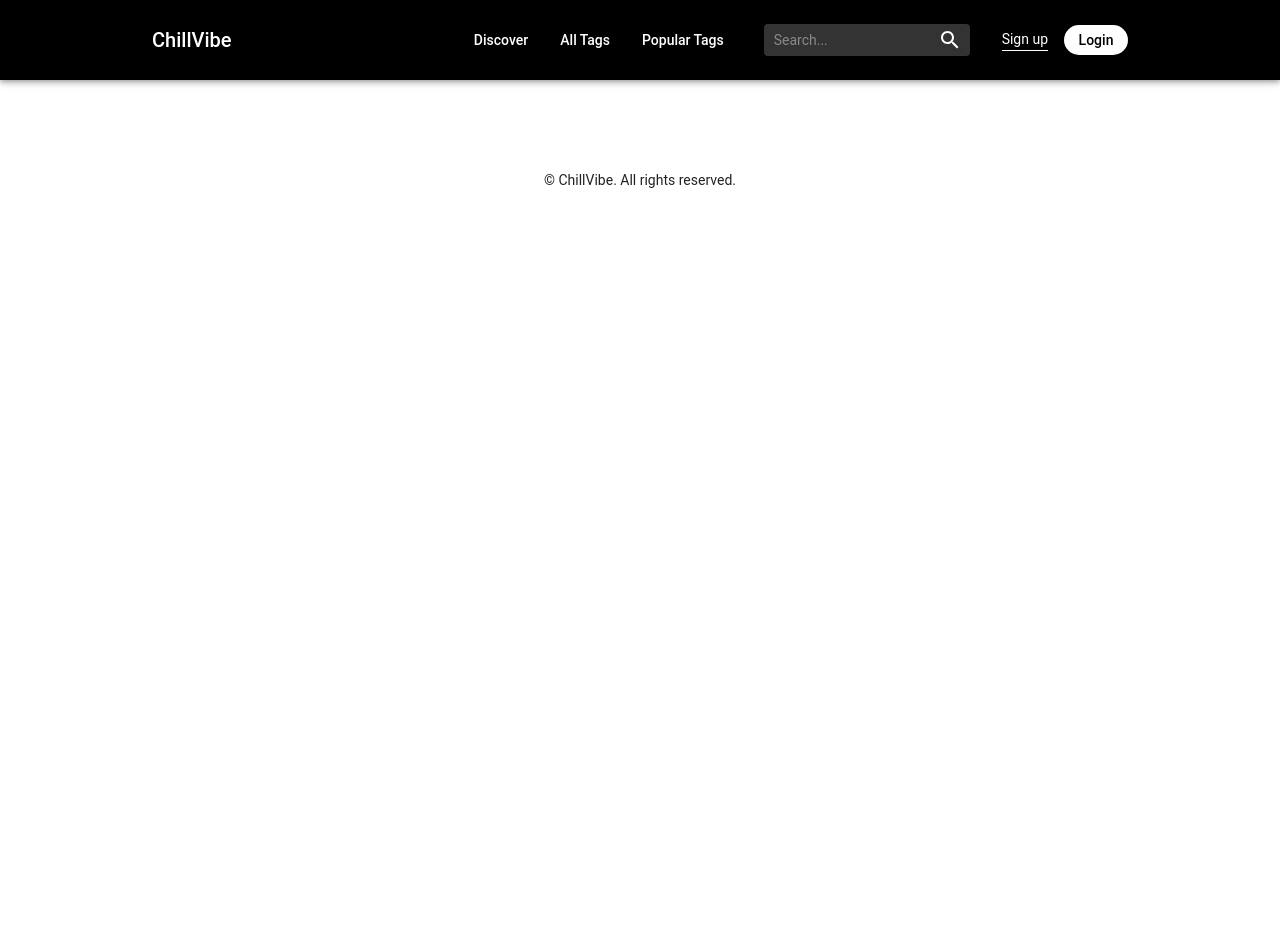
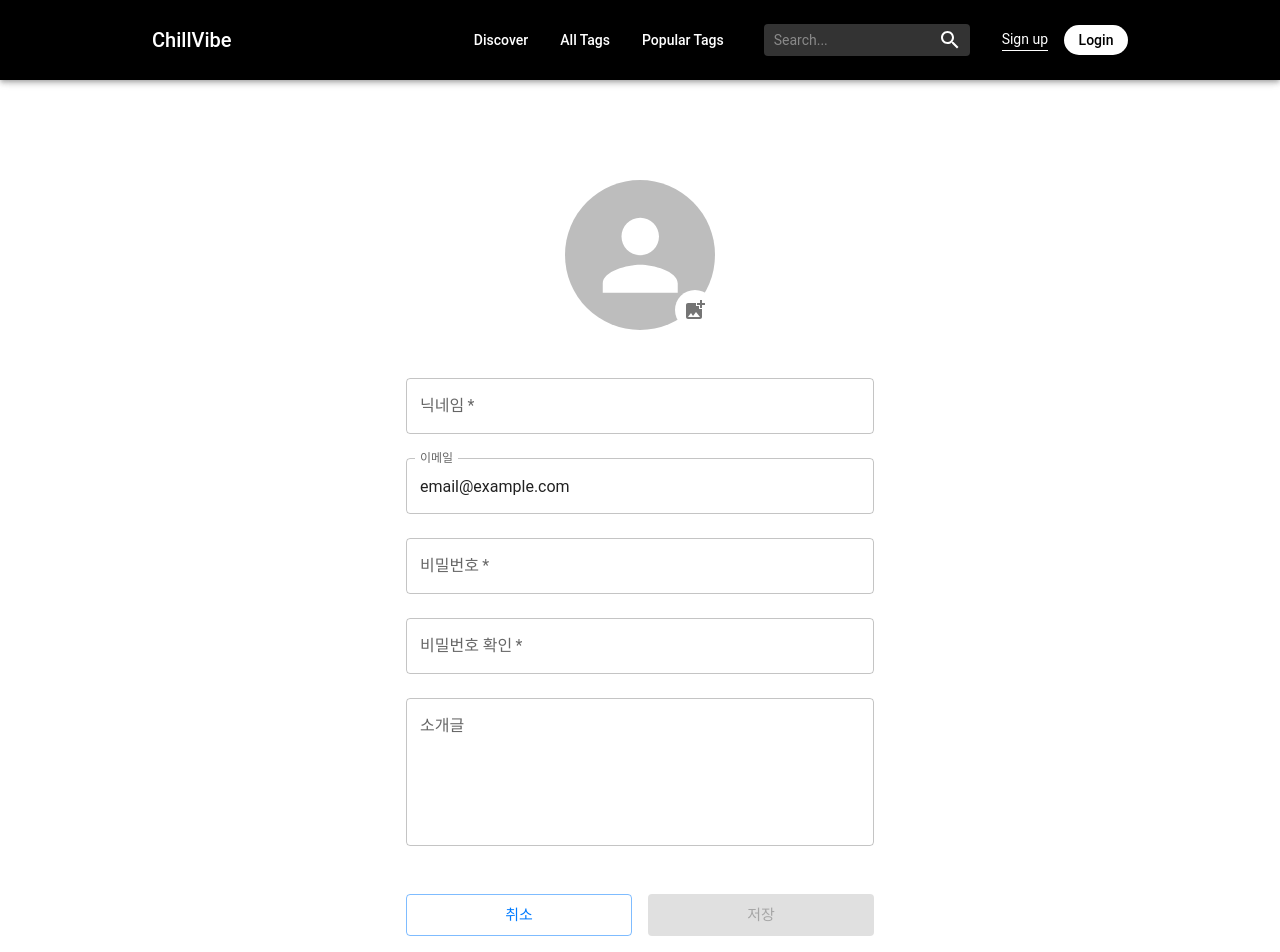
Before and after one commit to TEAM-ChillVibe/chillvibe-frontend, a React (Create React App) app: page /edit-profile in a window 1280 px wide. Shown: the top 952 px of the page. Before the commit the page ends 800 px from the top, so only its background shows below. Built offline with nearby package versions, Linux system fonts and the light colour scheme.

Commit message:
feat: 프로필 편집 페이지 추가

```diff
--- a/src/Router.jsx
+++ b/src/Router.jsx
@@ -8,6 +8,7 @@ const MyPage = lazy(() => import('./pages/mypage/MyPage'));
 const Comment = lazy(() => import('./pages/comment/Comment'));
 const Login = lazy(() => import('./pages/auth/login/Login'));
 const Signup = lazy(() => import('./pages/auth/signup/Signup'));
+const EditProfile = lazy(() => import('./pages/mypage/EditProfile'));
 
 const Router = () => {
   return (
@@ -32,6 +33,7 @@ const Router = () => {
         <Route path="/comment" element={<Comment />} />
         <Route path="/login" element={<Login />} />
         <Route path="/signup" element={<Signup />} />
+        <Route path="/edit-profile" element={<EditProfile />} />
       </Routes>
     </Suspense>
   );
--- /dev/null
+++ b/src/pages/mypage/EditProfile.jsx
@@ -0,0 +1,176 @@
+import BaseContainer from '../../components/layout/BaseContainer';
+import { Avatar, Box, Button, TextField } from '@mui/material';
+import IconButton from '@mui/material/IconButton';
+import { AddPhotoAlternate } from '@mui/icons-material';
+import React, { useState } from 'react';
+import { useNavigate } from 'react-router-dom';
+
+const EditProfile = () => {
+  const [email, setEmail] = useState('');
+  const [password, setPassword] = useState('');
+  const [confirmPassword, setConfirmPassword] = useState('');
+  const [nickname, setNickname] = useState('');
+  const [passwordMatchError, setPasswordMatchError] = useState('');
+  const [profileImage, setProfileImage] = useState(null);
+  const [imagePreview, setImagePreview] = useState('');
+  const navigate = useNavigate();
+
+  // 프로필 이미지 변경 핸들러
+  const handleImageChange = event => {
+    const file = event.target.files[0];
+    if (file) {
+      setProfileImage(file);
+      const reader = new FileReader();
+      reader.onloadend = () => {
+        setImagePreview(reader.result);
+      };
+      reader.readAsDataURL(file);
+    }
+  };
+
+  // 취소 버튼 액션
+  const handleCancel = () => {
+    navigate(-1); // 이전 페이지로 이동
+  };
+
+  // 저장 버튼 액션
+  const handleSubmit = event => {
+    event.preventDefault();
+
+    // 비밀번호 확인
+    if (password !== confirmPassword) {
+      setPasswordMatchError('비밀번호가 일치하지 않습니다.');
+      return;
+    }
+    setPasswordMatchError('');
+
+    // 회원가입 정보를 서버로 전송하는 로직 추가
+  };
+
+  // 입력 여부 확인 (버튼 활성화용)
+  const isFormValid = email && password && nickname;
+
+  return (
+    <BaseContainer>
+      <Box
+        sx={{
+          width: '70%',
+          minWidth: '350px',
+          maxWidth: '500px',
+          display: 'flex',
+          flexDirection: 'column',
+          alignItems: 'center',
+          justifyContent: 'center',
+          m: '0 auto',
+          p: 2,
+        }}
+      >
+        <form onSubmit={handleSubmit}>
+          {/* 프로필 이미지 추가 영역 */}
+          <Box
+            sx={{
+              position: 'relative',
+              width: 150,
+              height: 150,
+              display: 'flex',
+              justifyContent: 'center',
+              alignItems: 'center',
+              mb: 4,
+              mx: 'auto',
+            }}
+          >
+            <Avatar sx={{ width: 150, height: 150 }} src={imagePreview} />
+            <IconButton
+              component="label"
+              sx={{
+                position: 'absolute',
+                bottom: 0,
+                right: 0,
+                bgcolor: 'background.paper',
+                borderRadius: '50%',
+              }}
+            >
+              <AddPhotoAlternate />
+              <input
+                type="file"
+                accept="image/*"
+                onChange={handleImageChange}
+                hidden
+              />
+            </IconButton>
+          </Box>
+          {/* 회원정보 입력 필드 */}
+          <TextField
+            label="닉네임"
+            fullWidth
+            required
+            value={nickname}
+            onChange={e => setNickname(e.target.value)}
+            margin="normal"
+          />
+          <TextField
+            label="이메일"
+            fullWidth
+            // value={email}
+            value="email@example.com"
+            InputProps={{
+              readOnly: true,
+            }}
+            margin="normal"
+          />
+          <TextField
+            label="비밀번호"
+            fullWidth
+            type="password"
+            required
+            value={password}
+            onChange={e => setPassword(e.target.value)}
+            margin="normal"
+          />
+          <TextField
+            label="비밀번호 확인"
+            fullWidth
+            type="password"
+            required
+            value={confirmPassword}
+            onChange={e => setConfirmPassword(e.target.value)}
+            margin="normal"
+            error={!!passwordMatchError}
+            helperText={passwordMatchError}
+          />
+          <TextField
+            label="소개글"
+            fullWidth
+            multiline
+            rows={5}
+            value={confirmPassword}
+            onChange={e => setConfirmPassword(e.target.value)}
+            margin="normal"
+          />
+          {/* 버튼 */}
+          <Box sx={{ width: '100%', display: 'flex', mt: 5, gap: 2 }}>
+            <Button
+              variant="outlined"
+              onClick={handleCancel}
+              sx={{ flex: 1 }}
+              size="large"
+            >
+              취소
+            </Button>
+            <Button
+              type="submit"
+              variant="contained"
+              sx={{ flex: 1 }}
+              size="large"
+              disabled={!isFormValid}
+            >
+              저장
+            </Button>
+          </Box>
+        </form>
+      </Box>
+    </BaseContainer>
+  );
+};
+
+export default EditProfile;
```
